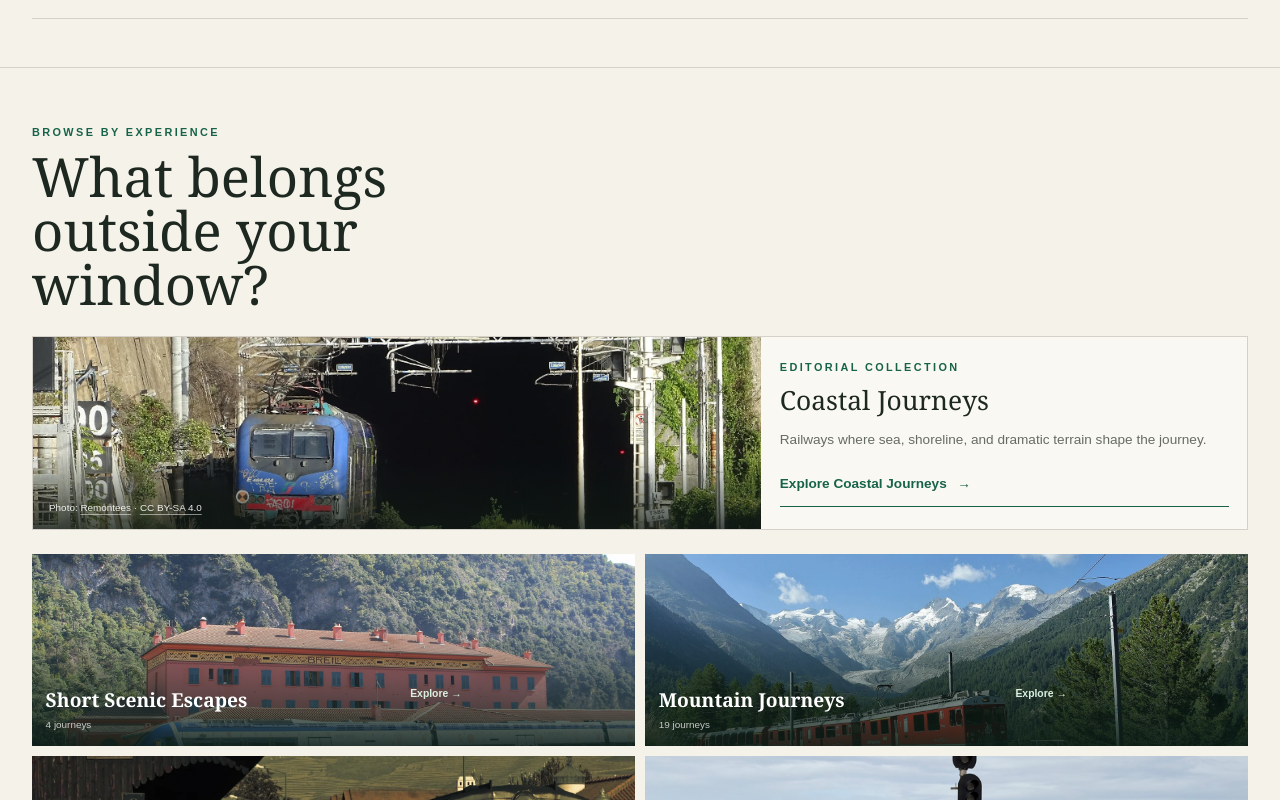
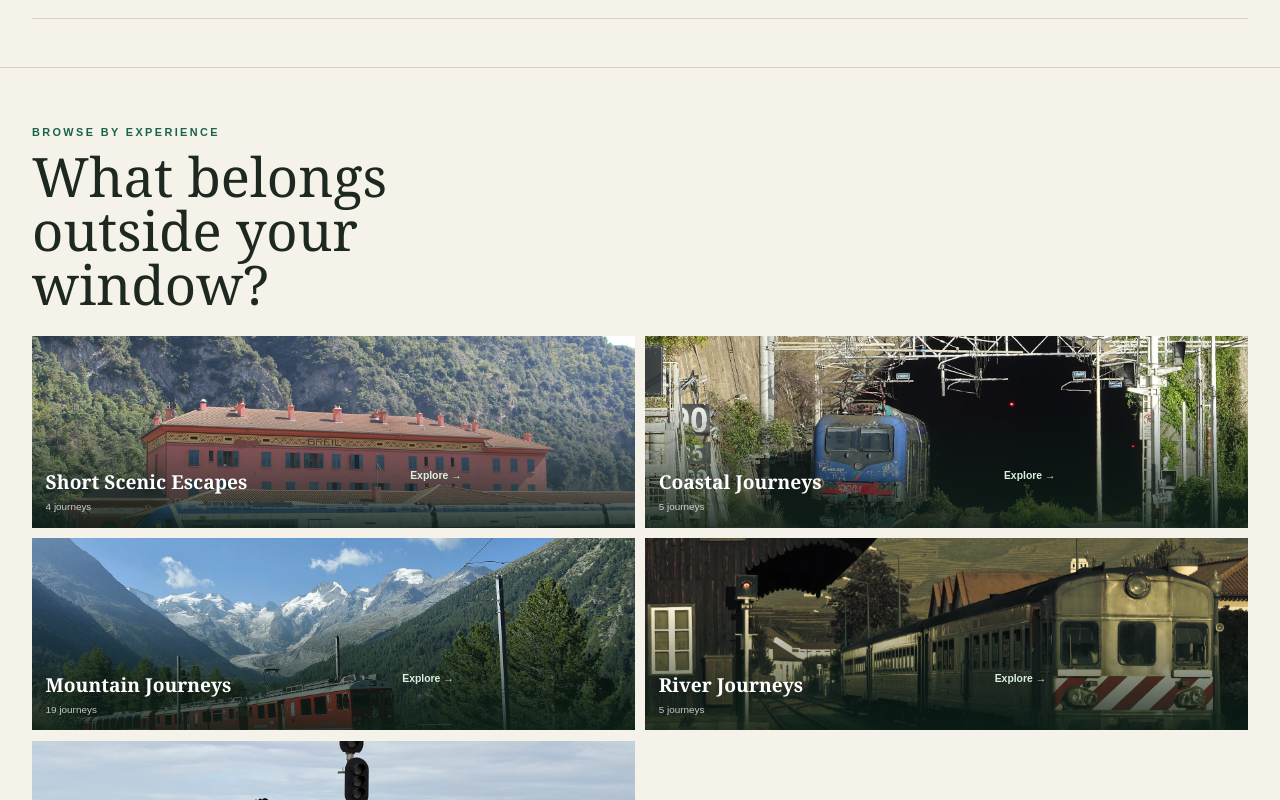
Before and after one commit to millenialmuseclub-boop/Rallii, a Next.js app: page / in a window 1280 px wide. Shown: the part 1560-2360 px from the top of the page. Built offline with nearby package versions, Linux system fonts and the light colour scheme.

Commit message:
Unify Rallii home collection browsing

```diff
--- a/src/app/page.tsx
+++ b/src/app/page.tsx
@@ -3,7 +3,7 @@ import { RouteMedia } from "@/components/route-media";
 import { SaveRouteButton } from "@/components/save-route-button";
 import { SiteHeader } from "@/components/site-header";
 import { featuredRouteSlugs } from "@/data/featured-routes";
-import { getCollectionCover, getCollectionRoutes, journeyCollections } from "@/data/journey-collections";
+import { getCollectionCover, journeyCollections } from "@/data/journey-collections";
 import { getAllRoutes } from "@/data/routes";
 
 const categorySlugs = ["mountain-journeys", "coastal-journeys", "river-journeys", "short-scenic-escapes", "multi-day-journeys"];
@@ -18,9 +18,7 @@ export default function HomePage() {
   const featured = featuredRouteSlugs.map((slug) => routes.find((route) => route.summary.slug === slug)).filter((route) => route !== undefined);
   const lead = featured[0];
   const visualAlternatives = featured.slice(1);
-  const categories = journeyCollections.filter((item) => categorySlugs.includes(item.slug) && item.slug !== "coastal-journeys");
-  const homeCollection = journeyCollections.find((item) => item.slug === "coastal-journeys");
-  const collectionCover = homeCollection ? getCollectionRoutes(homeCollection, routes)[0] : undefined;
+  const categories = journeyCollections.filter((item) => categorySlugs.includes(item.slug));
   const actions = homeActions.map((action) => ({ ...action, route: routes.find((route) => route.summary.slug === action.routeSlug) })).filter((action) => action.route !== undefined);
 
   return <><SiteHeader /><main className="home-app">
@@ -31,7 +29,7 @@ export default function HomePage() {
       <nav className="home-action-grid" aria-label="Start with Rallii">{actions.map((action) => action.route ? <Link key={action.href} className="home-action-tile focus-ring" href={action.href}><RouteMedia summary={action.route.summary} variant="card" /><span><small>Rallii tools</small><strong>{action.label}</strong><em>{action.description}</em><b>Open →</b></span></Link> : null)}</nav>
       <aside className="home-pro-note"><div><p className="eyebrow">Rallii Pro</p><strong>A quieter way to keep your rail plans together.</strong><p>Prepared for deeper organization, not a paywall around discovery.</p></div><Link className="text-link focus-ring" href="/pro">See Pro</Link></aside>
     </div></section>
-    <section className="home-section"><div className="site-shell"><p className="eyebrow">Browse by experience</p><h2>What belongs outside your window?</h2>{homeCollection && collectionCover ? <article className="home-collection-feature"><RouteMedia summary={collectionCover.summary} variant="card" /><div><p className="eyebrow">Editorial collection</p><h3>{homeCollection.title}</h3><p>{homeCollection.description}</p><Link className="primary-link focus-ring" href={`/discover/${homeCollection.slug}`}>Explore {homeCollection.title} <span aria-hidden="true">→</span></Link></div></article> : null}<div className="category-grid category-grid--visual">{categories.map((category) => { const cover = getCollectionCover(category, routes); return <Link key={category.slug} href={`/discover/${category.slug}`}>{cover ? <RouteMedia summary={cover.summary} variant="card" /> : null}<span><strong>{category.title}</strong><small>{category.routeSlugs.length} {category.routeSlugs.length === 1 ? "journey" : "journeys"}</small><b aria-hidden="true">Explore →</b></span></Link>; })}</div></div></section>
+    <section className="home-section"><div className="site-shell"><p className="eyebrow">Browse by experience</p><h2>What belongs outside your window?</h2><div className="category-grid category-grid--visual">{categories.map((category) => { const cover = getCollectionCover(category, routes); return <Link key={category.slug} href={`/discover/${category.slug}`}>{cover ? <RouteMedia summary={cover.summary} variant="card" /> : null}<span><strong>{category.title}</strong><small>{category.routeSlugs.length} {category.routeSlugs.length === 1 ? "journey" : "journeys"}</small><b aria-hidden="true">Explore →</b></span></Link>; })}</div></div></section>
     <section className="home-section home-difference"><div className="site-shell"><p className="eyebrow">The Rallii difference</p><h2>One journey, made easier to experience.</h2><div className="difference-grid"><div><b>Best Side to Sit</b><p>Directional guidance by route segment.</p></div><div><b>Scenic Timeline</b><p>The moments worth looking up for, in order.</p></div><div><b>Interactive Railway Map</b><p>Prepared geometry, stations, and landmarks together.</p></div></div></div></section>
   </main></>;
 }
```
